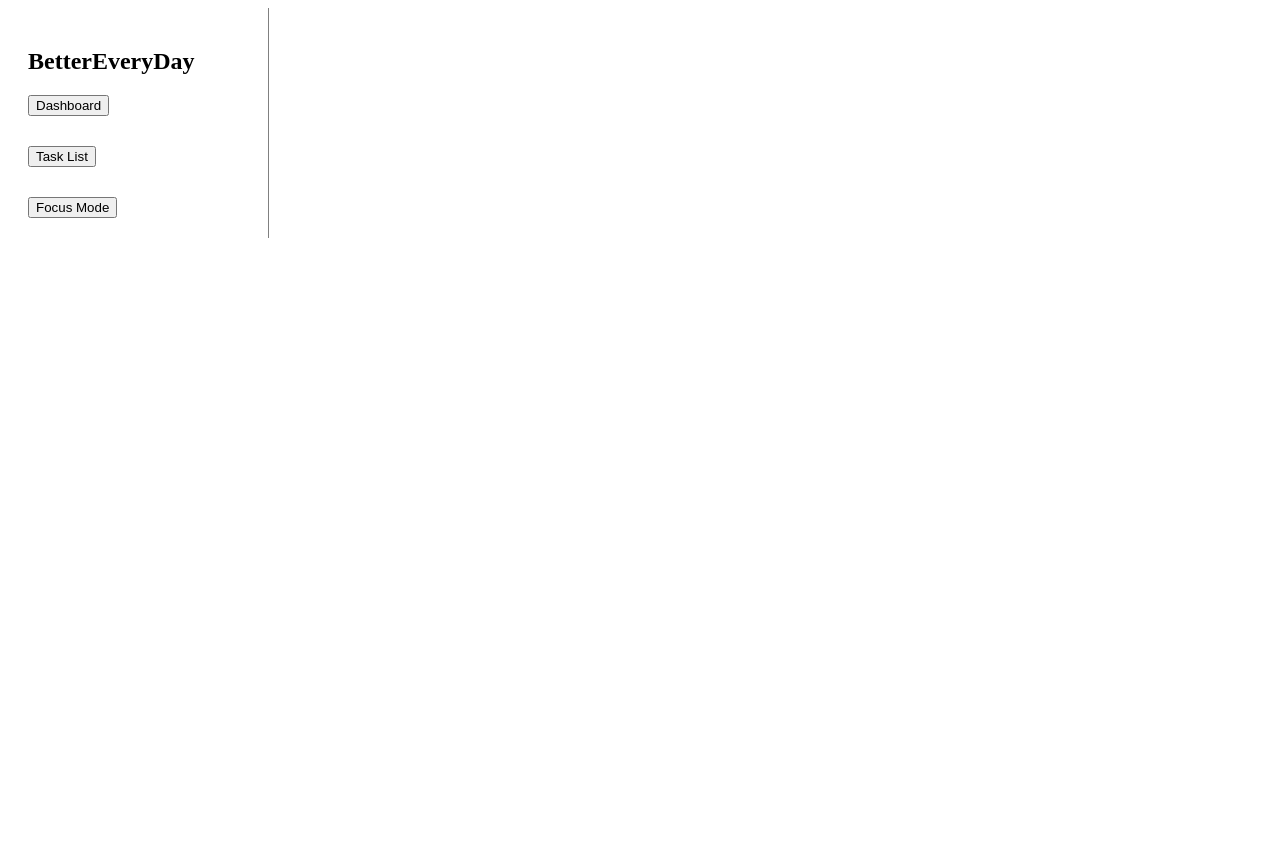
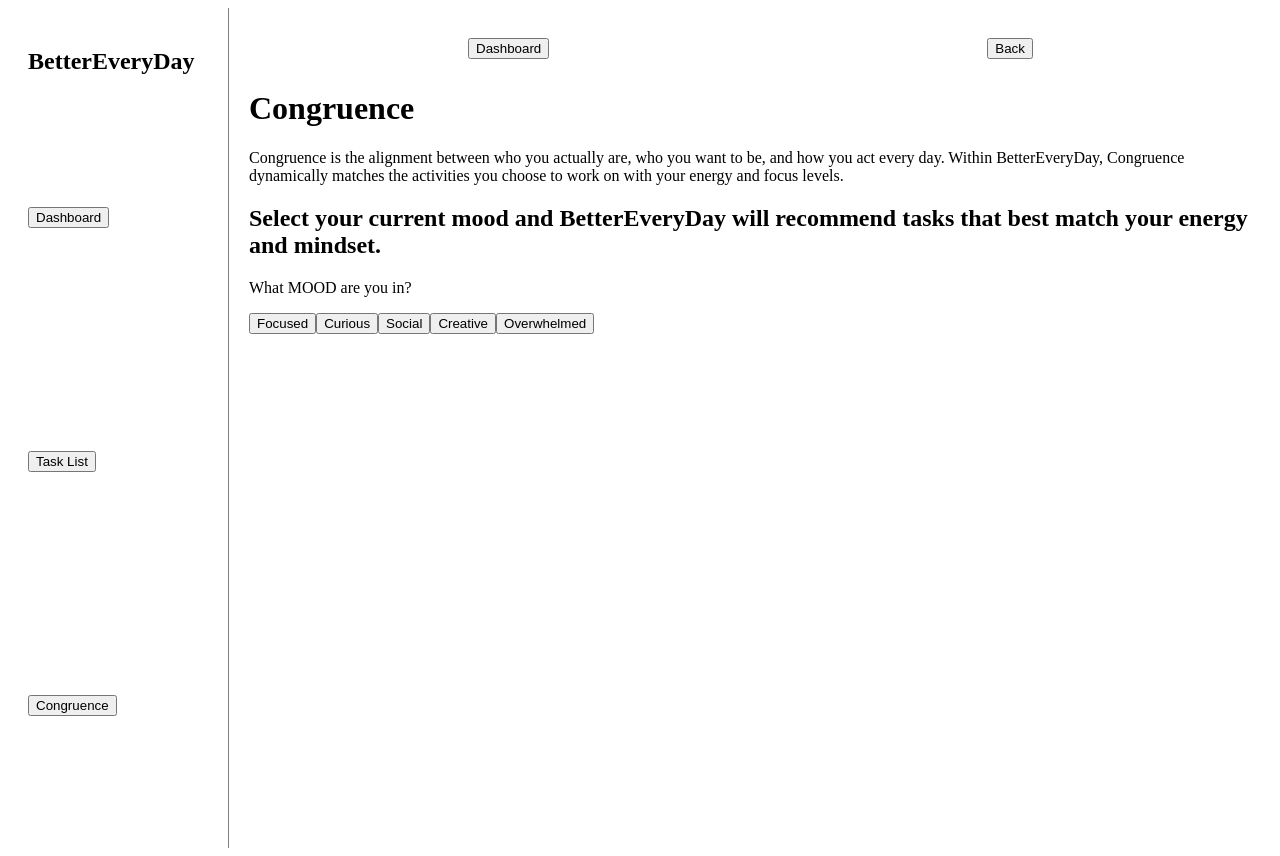
Before and after one commit to ShaquilleCodrington/BetterEveryDay, a React (Vite) app: page /congruence in a window 1280 px wide. Before the commit the page ends 800 px from the top, so only its background shows below. Built offline with nearby package versions, Linux system fonts and the light colour scheme.

Commit message:
Added Global Toolbar and Updated Navbar.

```diff
--- a/src/App.tsx
+++ b/src/App.tsx
@@ -1,21 +1,36 @@
-import { Routes, Route } from "react-router-dom";
+import { Routes, Route, Link } from "react-router-dom";
 import FocusPage from "./pages/FocusPage";
 import DashboardPage from "./pages/DashboardPage";
 import TaskListPage from "./pages/TaskListPage";
 import Sidebar from "./Components/Sidebar";
+import CongruencePage from "./pages/CongruencePage";
+import Toolbar from "./Components/Toolbar";
 
 function App(){
   return (
+
+
+
+
     <div style = {{ display: "flex"}}>
+
+         {/* Sidebar Navigation */}
       <Sidebar />
 
-      <div style = {{ flex: 1,
-      padding: "20px"
-      }}>
+
+          {/* Toolbar  */}
+      <div style = {{ flex: 1, padding: "20px"}}>
+      <Toolbar />
+
+
+      {/* Location for page rendering */}
     <Routes>
       <Route path = "/" element = {<DashboardPage />} />
       <Route path = "/task" element = { <TaskListPage />} />
       <Route path = "/focus" element = {<FocusPage />} />
+      <Route path = "/congruence" element = {<CongruencePage />} />
+
+
     </Routes>
     </div>
     </div>
--- a/src/Components/Sidebar.tsx
+++ b/src/Components/Sidebar.tsx
@@ -2,13 +2,18 @@ import { Link } from "react-router-dom";
 
 export default function Sidebar() {
     return (
-        <div style={{ width: "220px",
+        <div style={{ width: "180px",
         padding: "20px",
-        borderRight: "1px solid gray" }}>
+        borderRight: "1px solid gray",
+        display: "flex",
+        flexDirection: "column",
+        height: "100vh",}}>
 
             <h2> BetterEveryDay </h2>
             <div style = {{ display: "flex",
-                flexDirection: "column", gap: "30px"}}>
+                flexDirection: "column",
+                justifyContent: "space-around",
+                flex: 1,}}>
 
                     <Link to = "/">
                     <button> Dashboard </button>
@@ -18,8 +23,8 @@ export default function Sidebar() {
                     <button> Task List </button>
                     </Link>
 
-                    <Link to = "/focus">
-                    <button> Focus Mode </button>
+                    <Link to = "/congruence">
+                    <button> Congruence </button>
                     </Link>
 
             </div>
--- /dev/null
+++ b/src/Components/Toolbar.tsx
@@ -0,0 +1,29 @@
+import { Link, useNavigate } from "react-router-dom";
+
+export default function Toolbar() {
+
+    const navigate = useNavigate();
+return (
+
+    <div style = {{ display: "flex",
+    justifyContent: "space-around",
+    alignItems: "center",
+    width: "100%",
+    padding: "10px 0",}}>
+
+
+        {/* Dashboard Button */}
+      <Link to = "/">
+        <button> Dashboard </button>
+        </Link>
+
+        {/* Back Button */}
+        <button onClick={() => navigate(-1)}> Back
+
+        </button>
+
+
+        </div>
+
+);
+}
--- a/src/pages/ActivityPage.tsx
+++ b/src/pages/ActivityPage.tsx
@@ -4,11 +4,10 @@ import {useEffect, useState} from "react"
 //custom type
 type ActivityPageProps = {
   activityName: string;
-  onBack: () => void;
 };
 
 //function def
-function ActivityPage({ activityName, onBack }: ActivityPageProps) {
+function ActivityPage({ activityName }: ActivityPageProps) {
 
   const storageKey = `activity-notes-${activityName}`;
 
@@ -37,7 +36,6 @@ function ActivityPage({ activityName, onBack }: ActivityPageProps) {
 //return statement
 return (
   <section>
-    <button onClick={onBack}> Back </button>
 
     <h2> {activityName} </h2>
     <h3> Current Session </h3>
--- /dev/null
+++ b/src/pages/CongruencePage.tsx
@@ -0,0 +1,40 @@
+import { Link } from "react-router-dom";
+
+export default function CongruencePage() {
+    return (
+
+        <main>
+        <header>
+
+        <h1> Congruence </h1>
+
+        <p>Congruence is the alignment between who you actually are, who you want to be, and how you act every day.
+        Within BetterEveryDay, Congruence dynamically matches the activities you choose to work on with your energy
+        and focus levels. </p>
+
+        <h2> Select your current mood and BetterEveryDay will recommend tasks that best match your energy and mindset. </h2>
+
+        <p> What MOOD are you in?</p>
+
+        <Link to = "/focus">
+        <button> Focused </button>
+        </Link>
+
+        <Link to = "/curious">
+        <button> Curious </button>
+        </Link>
+        <Link to = "/social">
+        <button> Social </button>
+        </Link>
+        <Link to = "/creative">
+        <button> Creative </button>
+        </Link>
+        <Link to = "/overwhelmed">
+        <button> Overwhelmed </button>
+        </Link>
+
+
+        </header>
+        </main>
+    );
+}
--- a/src/pages/DashboardPage.tsx
+++ b/src/pages/DashboardPage.tsx
@@ -15,7 +15,8 @@ export default function DashboardPage() {
         <hr style = {{ margin: "30px 0"}} />
 
         <div style = {{ display: "flex",
-        justifyContent: "space-between" }}>
+        justifyContent: "space-around",
+        alignItems: "flex-start", }}>
             <DashboardAccordion
             title = "Congruence"
             preview = "Match your Task to your MOOD."
@@ -23,7 +24,7 @@ export default function DashboardPage() {
             "3 matching tasks available",
             "Last check-in: Today",]}
 
-            pagePath = "/focus"/>
+            pagePath = "/congruence"/>
 
            <DashboardAccordion
             title = "Task List"
--- a/src/pages/FocusPage.tsx
+++ b/src/pages/FocusPage.tsx
@@ -38,9 +38,6 @@ export default function FocusPage() {
 
 
 
-<Link to = "/">
-        <button> Dashboard </button>
-        </Link>
 
 
 
--- a/src/pages/TaskListPage.tsx
+++ b/src/pages/TaskListPage.tsx
@@ -34,9 +34,7 @@ export default function TaskListPage(){
         <div style = {{ padding: "20px"}} >
             <h1> Task List </h1>
 
-        <Link to = "/">
-        <button> Dashboard </button>
-        </Link>
+
 
             <div style = {{ marginTop: "20px"}}>
                 {tasks.map((task) => (
```
